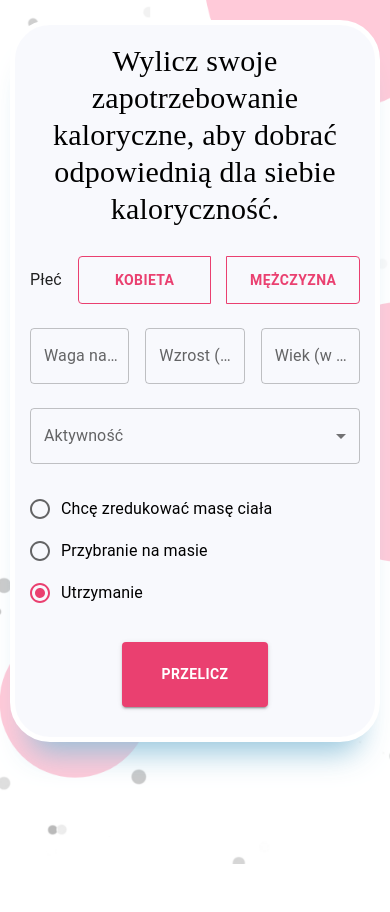
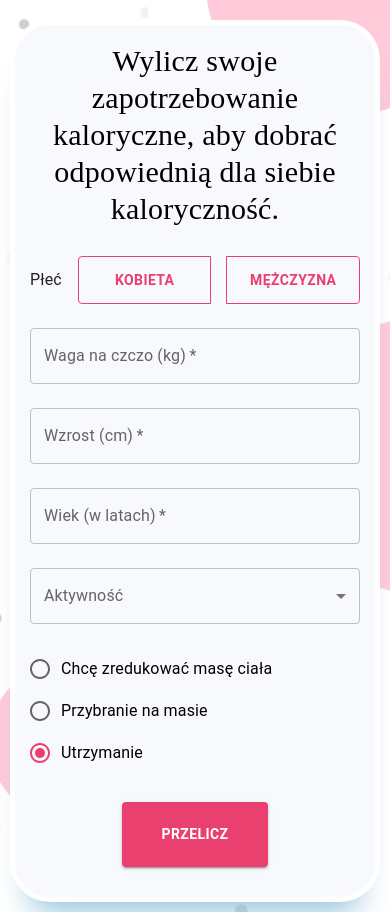
Before and after one commit to klaudiabodyk/manianaa-calculator, a React (Create React App) app: page / in a window 390 px wide. Before the commit the page ends 864 px from the top, so only its background shows below. Built offline with nearby package versions, Linux system fonts and the light colour scheme.

Commit message:
Enhance CalculatorManiany tests and component layout. Updated test cases to include user interactions and calculations, and improved component responsiveness by adjusting layout properties.

```diff
--- a/src/calculatorManiany/components/CalculatorManiany.tsx
+++ b/src/calculatorManiany/components/CalculatorManiany.tsx
@@ -32,7 +32,7 @@ const CalculatorManiany = () => {
 
   return (
     <Container
-      maxWidth="sm"
+      maxWidth="md"
       sx={{
         marginTop: '10px',
         backgroundColor: '#F8F9FD',
@@ -112,8 +112,8 @@ const CalculatorManiany = () => {
               onChange={(value) => setFormState((prev) => ({ ...prev, gender: value }))}
               error={errors.includes(ErrorType.GENDER_ERROR)}
             />
-            <Box sx={{ display: 'flex', gap: 2 }}>
-              <Box sx={{ flex: 1 }}>
+            <Box sx={{ display: 'flex', flexDirection: { xs: 'column', sm: 'row' }, gap: { lg: 2 } }}>
+              <Box sx={{ width: { xs: '100%', sm: 'auto' }, flex: { xs: 'none', sm: 1 } }}>
                 <NumberInput
                   label={t('weight')}
                   value={formState.weight}
@@ -122,7 +122,7 @@ const CalculatorManiany = () => {
                   helperText={t('weightMustBeGreaterThan0')}
                 />
               </Box>
-              <Box sx={{ flex: 1 }}>
+              <Box sx={{ width: { xs: '100%', sm: 'auto' }, flex: { xs: 'none', sm: 1 } }}>
                 <NumberInput
                   label={t('height')}
                   value={formState.height}
@@ -131,7 +131,7 @@ const CalculatorManiany = () => {
                   helperText={t('heightMustBeGreaterThan0')}
                 />
               </Box>
-              <Box sx={{ flex: 1 }}>
+              <Box sx={{ width: { xs: '100%', sm: 'auto' }, flex: { xs: 'none', sm: 1 } }}>
                 <NumberInput
                   label={t('age')}
                   value={formState.age}
```
Also changed, not shown: 1 other file (tests, documents, lock files or other folders).
